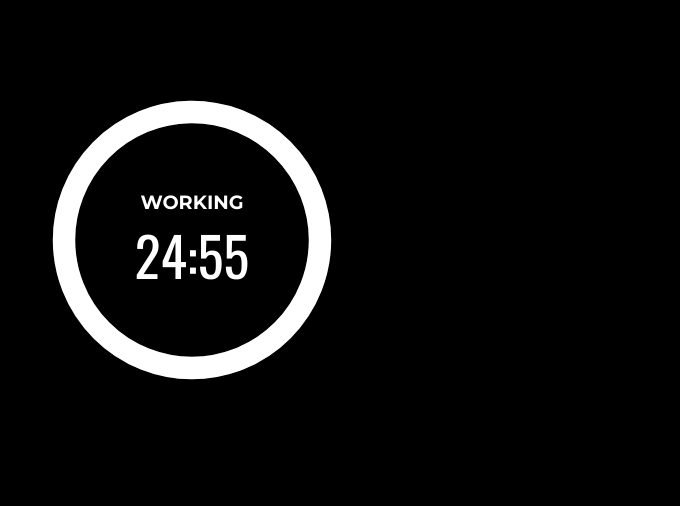
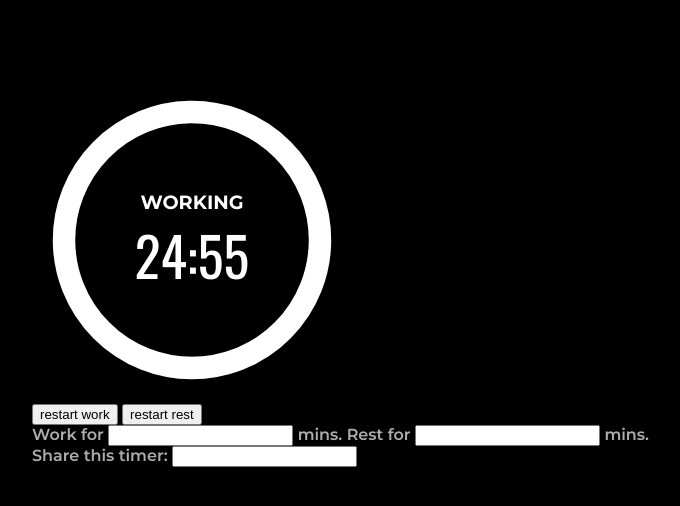
Before and after one commit to dotcli/cycle, a plain HTML site: page index.html in a window 1280 px wide. Shown: the whole page, without its empty margins (16-696 px from the left). Drawn offline with Linux system fonts and the light colour scheme.

Commit message:
add prototypal markup for the rest of the UI

```diff
--- a/index.html
+++ b/index.html
@@ -23,10 +23,30 @@
       <div class="timeDisplay"></div>
     </div>
 
+    <div class="restartButtonContainer">
+      <button class="btnRestartWork">restart work</button>
+      <button class="btnRestartRest">restart rest</button>
+    </div>
+
+    <div class="durationChangeContainer">
+      <span>Work for </span>
+      <input type="number">
+      <span>mins.</span>
+      <span>Rest for </span>
+      <input type="number">
+      <span>mins.</span>
+    </div>
+
+    <div class="shareContainer">
+      <span>Share this timer:</span>
+      <input type="text">
+    </div>
+
     <audio class="workAudio" src="assets/buddhist_bell.mp3" preload></audio>
     <audio class="restAudio" src="assets/reinsamba_gong.mp3" preload></audio>
   </div>
 
+  <script src="r-data.js"></script>
   <script src="main.js"></script>
 </body>
 </html>
--- a/main.css
+++ b/main.css
@@ -32,7 +32,7 @@ html, body {
 body {
   background: #000000;
   color: #AEAEAE;
-  font-family: monospace;
+  font-family: 'Montserrat', sans-serif;
 }
 .app {
   padding: 5rem 3rem;
@@ -40,6 +40,7 @@ body {
 .clockface, .clockTextDisplay {
   width: 20rem;
   height: 20rem;
+  pointer-events: none;
 }
 .clockRail {
   fill: none;
```
